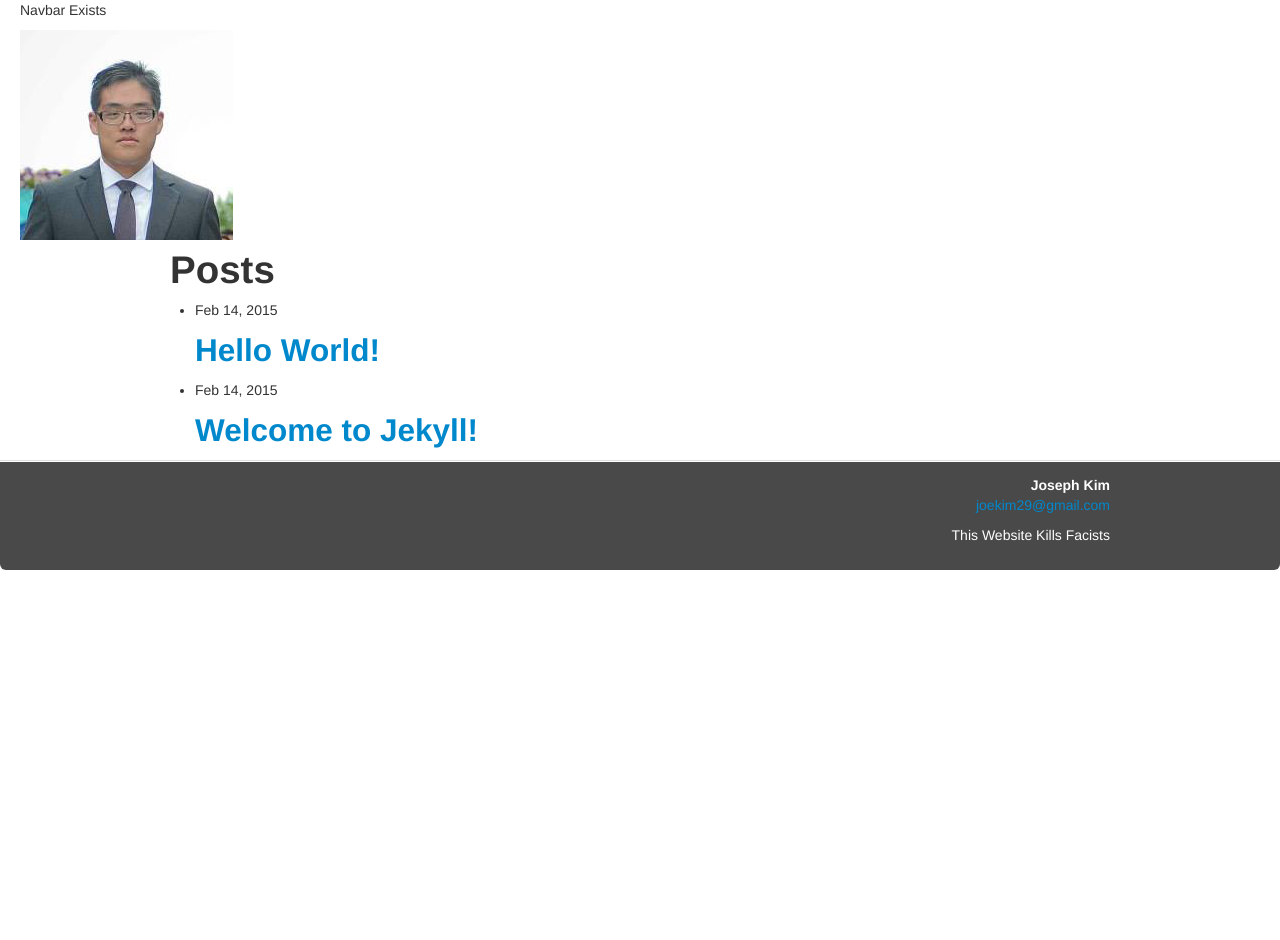
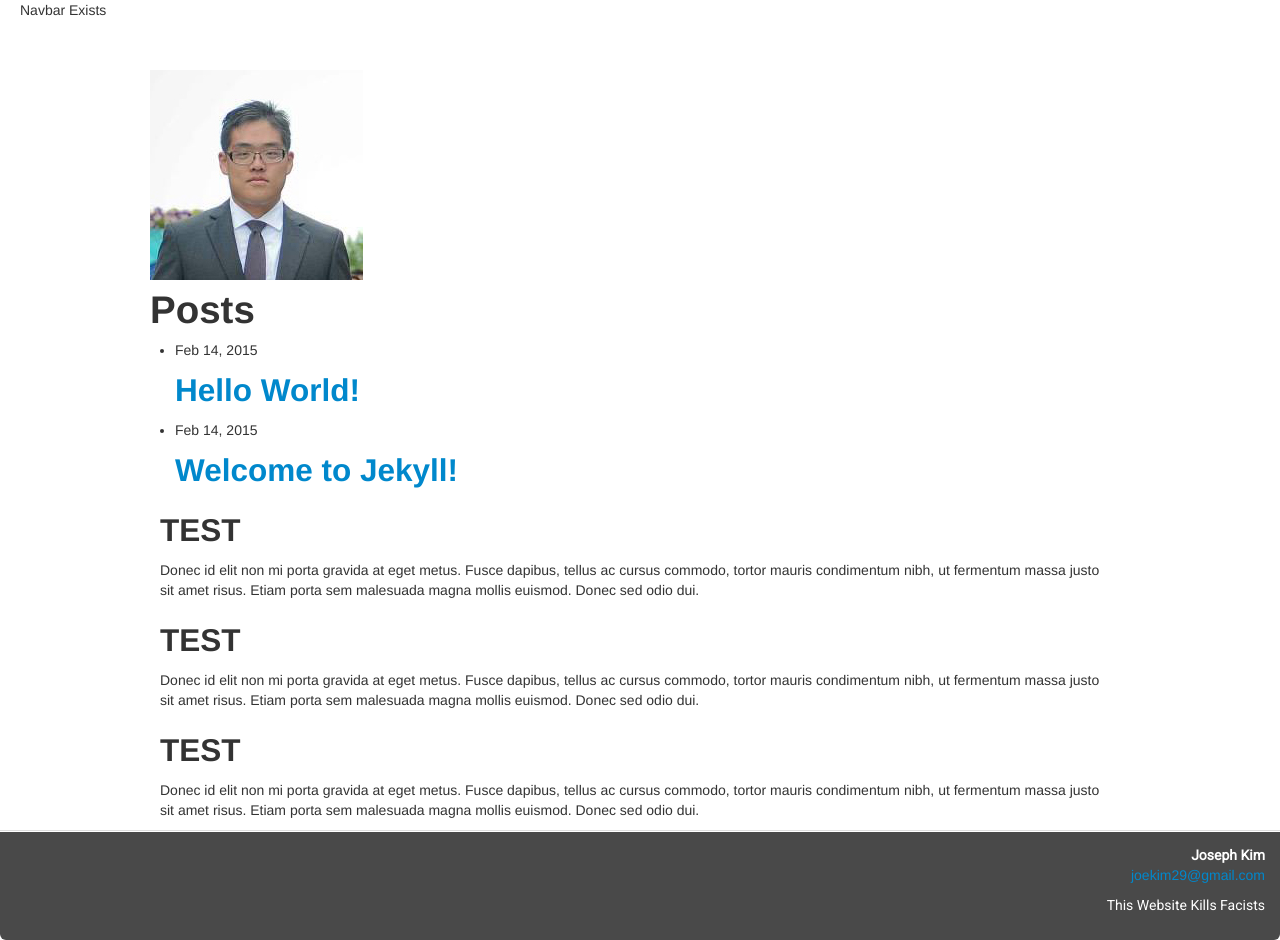
Before and after one commit to NikolaeVarius/NikolaeVarius.github.io, a Jekyll site: the page built from index.html, in a window 1280 px wide. Built offline with Jekyll 4.4.1, drawn with Linux system fonts in a browser that asks for light colours; nearby versions of some CDN libraries; before the commit the page ends 900 px from its top, so only the background shows below that.

Commit message:
tons o fixes

```diff
--- a/_includes/footer.html
+++ b/_includes/footer.html
@@ -1,11 +1,9 @@
 <footer>
   <div class="container-fluid modal-footer">
 
-      <div class="container">
           <strong class="footer-text">Joseph Kim</strong><br>
           <p class="contact-list"><a href="mailto:{{ site.email }}">joekim29@gmail.com</a></p>
           <p class="footer-text">This Website Kills Facists</p>
-      </div>
   </div>
 
 </footer>
--- a/_includes/head.html
+++ b/_includes/head.html
@@ -6,8 +6,9 @@
 
   <title>Joseph Kim</title>
 
-  <link href="css/bootstrap.min.css" rel="stylesheet">
-  <link href="css/custom.css" rel="stylesheet">
+  <link href="/css/bootstrap.min.css" rel="stylesheet">
+  <link href="/css/custom.css" rel="stylesheet">
   <script src="https://ajax.googleapis.com/ajax/libs/jquery/1.11.2/jquery.min.js"></script>
-  <script src="js/bootstrap.min.js"></script>
+  <script src="/js/bootstrap.min.js"></script>
+  <link href='http://fonts.googleapis.com/css?family=Roboto' rel='stylesheet' type='text/css'>
 </head>
--- a/_includes/navbar.html
+++ b/_includes/navbar.html
@@ -1,8 +1,12 @@
 <!DOCTYPE html>
 <html>
-	<div class="container-fluid">
-		<p> Navbar Exists </p>
-		<img src="img/profile.jpg" class="img-responsive" alt="Responsive image">
-	</div>
-
+	<header>
+		<nav>
+			<div class="navbar-harvest navbar-fixed-top">
+				<div class="container-fluid">
+					<p> Navbar Exists </p>
+				</div>
+			</div>
+		</nav>
+	</header>
 </html>
--- a/_layouts/default.html
+++ b/_layouts/default.html
@@ -1,19 +1,39 @@
 <!DOCTYPE html>
-<html>
+<html class = "background">
 
   {% include head.html %}
+  {% include navbar.html %}
 
-  <body class = "background">
-
-    {% include header.html %}
-    {% include navbar.html %}
-
-    <div class="page-content">
-      <div class="container">
+  <body class="body-fixed">
+    <div class="container">
+      <div class="row">
+        <img src="/img/profile.jpg" class="img-responsive" alt="Responsive image">
         {{ content }}
       </div>
+
+      <div class="row">
+        <div class=" container">
+            <h2>TEST</h2>
+            <p>Donec id elit non mi porta gravida at eget metus. Fusce dapibus, tellus ac cursus commodo, tortor mauris condimentum nibh, ut fermentum massa justo sit amet risus. Etiam porta sem malesuada magna mollis euismod. Donec sed odio dui. </p>
+        </div>
+      </div>
+
+      <div class="row">
+        <div class="container">
+            <h2>TEST</h2>
+            <p>Donec id elit non mi porta gravida at eget metus. Fusce dapibus, tellus ac cursus commodo, tortor mauris condimentum nibh, ut fermentum massa justo sit amet risus. Etiam porta sem malesuada magna mollis euismod. Donec sed odio dui. </p>
+        </div>
+      </div>
+
+      <div class="row">
+        <div class="container">
+            <h2>TEST</h2>
+            <p>Donec id elit non mi porta gravida at eget metus. Fusce dapibus, tellus ac cursus commodo, tortor mauris condimentum nibh, ut fermentum massa justo sit amet risus. Etiam porta sem malesuada magna mollis euismod. Donec sed odio dui. </p>
+        </div>
+      </div>
+
+
     </div>
-
   </body>
 
     {% include footer.html %}
--- a/_layouts/post.html
+++ b/_layouts/post.html
@@ -1,7 +1,7 @@
 ---
 layout: default
 ---
-<div class="page-content">
+<div class="row">
 
   <header class="page-content">
     <h1 class="post-title">{{ page.title }}</h1>
--- a/css/custom.css
+++ b/css/custom.css
@@ -4,6 +4,7 @@
   text-align: right;
   background-color: #494949;
   border-top: 1px solid #ddd;
+
   -webkit-border-radius: 0 0 6px 6px;
      -moz-border-radius: 0 0 6px 6px;
           border-radius: 0 0 6px 6px;
@@ -14,5 +15,59 @@
 }
 
 .footer-text{
+  font-family: 'Roboto', sans-serif;
   color: white;
 }
+
+.background{
+  background:url("img/paper_fibers/paper_fibers.png");
+}
+
+.body-fixed{
+  padding-top: 70px;
+}
+
+.navbar-harvest .navbar-inner {
+    background: #f36c00;
+  background: -webkit-gradient(linear, 50% 0%, 50% 100%, color-stop(0%, #f68a28), color-stop(100%, #f36c00));
+  background: -webkit-linear-gradient(top, #f68a28,#f36c00);
+  background: -moz-linear-gradient(top, #f68a28,#f36c00);
+  background: -o-linear-gradient(top, #f68a28,#f36c00);
+  background: -ms-linear-gradient(top, #f68a28,#f36c00);
+  background: linear-gradient(top, #f68a28,#f36c00);
+}
+.navbar-harvest .navbar-inner .nav {
+  float: right;
+}
+.navbar-harvest .brand {
+  color: #fff;
+  text-shadow: none;
+  padding-top: 20px;
+  padding-bottom: 20px;
+}
+.navbar-harvest .navbar-inner .nav li a {
+  color: #fff;
+  padding-top: 20px;
+  padding-bottom: 20px;
+  text-shadow: none;
+  background: none;
+  -webkit-box-shadow: none;
+  -moz-box-shadow: none;
+  box-shadow: none;
+  -webkit-transition: background 0.1s linear,opacity 0.1s linear;
+  -moz-transition: background 0.1s linear,opacity 0.1s linear;
+  -ms-transition: background 0.1s linear,opacity 0.1s linear;
+  -o-transition: background 0.1s linear,opacity 0.1s linear;
+  transition: background 0.1s linear,opacity 0.1s linear;
+  -webkit-font-smoothing: antialiased;
+  opacity: .9;
+  font-weight: 600;
+}
+.navbar-harvest .navbar-inner .nav li a:hover {
+  background: #f67d0f;
+  -webkit-box-shadow: none;
+  -moz-box-shadow: none;
+  box-shadow: none;
+  color: #fff;
+  opacity: 1;
+}
```
Also changed, not shown: img/paper_fibers/paper_fibers.png (added), img/paper_fibers/paper_fibers_@2X.png (added), img/paper_fibers/readme.txt (added), 1 other file.
